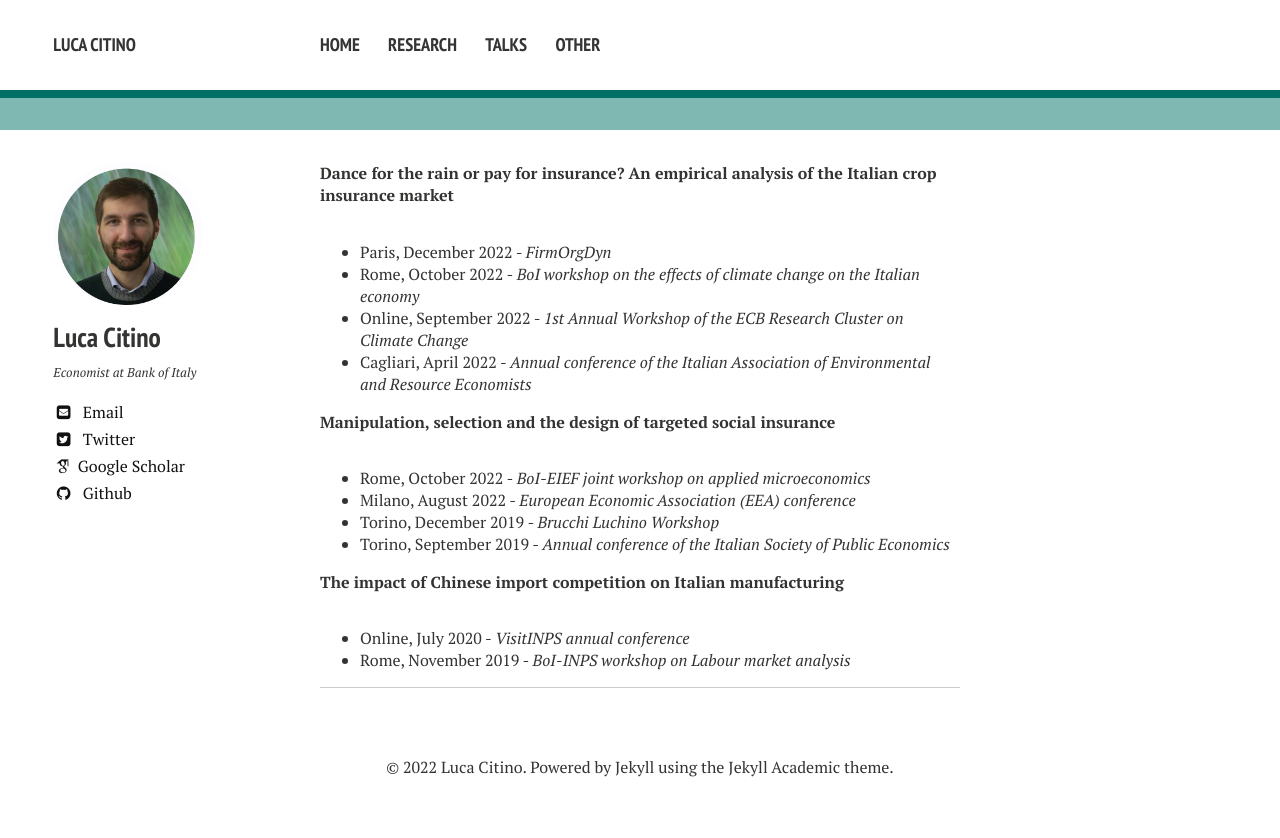
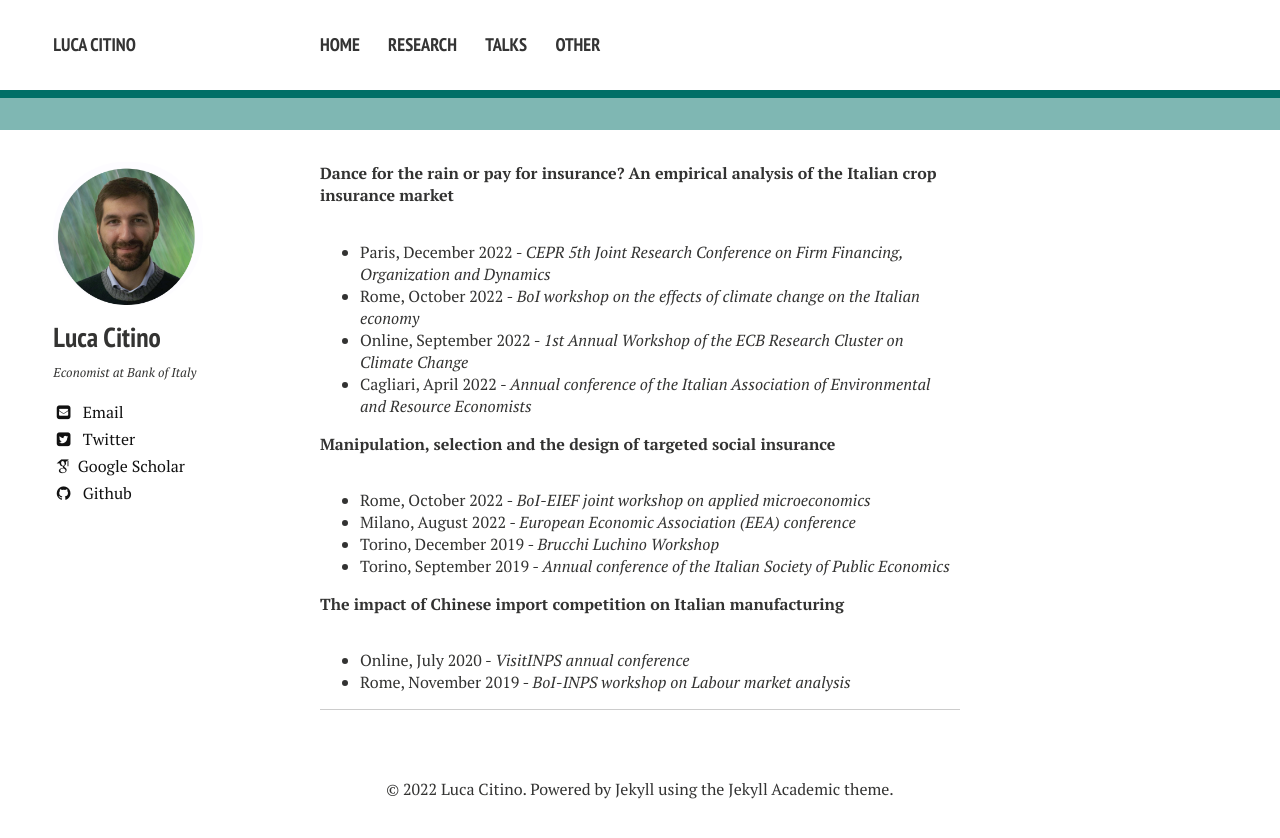
Before and after one commit to luca-citino/luca-citino.github.io, a Jekyll site: the page built from talks.md, in a window 1280 px wide. Shown: the top 838 px of the page. Built offline with Jekyll 4.4.1, drawn with Linux system fonts in a browser that asks for light colours; nearby versions of some CDN libraries; some web fonts are replaced.

Commit message:
Update talks.md

```diff
--- a/talks.md
+++ b/talks.md
@@ -4,7 +4,7 @@ layout: page
 
 **Dance for the rain or pay for insurance? An empirical analysis of the Italian crop insurance market**
 
-- Paris, December 2022 - *FirmOrgDyn*
+- Paris, December 2022 - *CEPR 5th Joint Research Conference on Firm Financing, Organization and Dynamics*
 - Rome, October 2022 - *BoI workshop on the effects of climate change on the Italian economy*
 - Online, September 2022 - *1st Annual Workshop of the ECB Research Cluster on Climate Change*
 - Cagliari, April 2022 - *Annual conference of the Italian Association of Environmental and Resource Economists*
```
